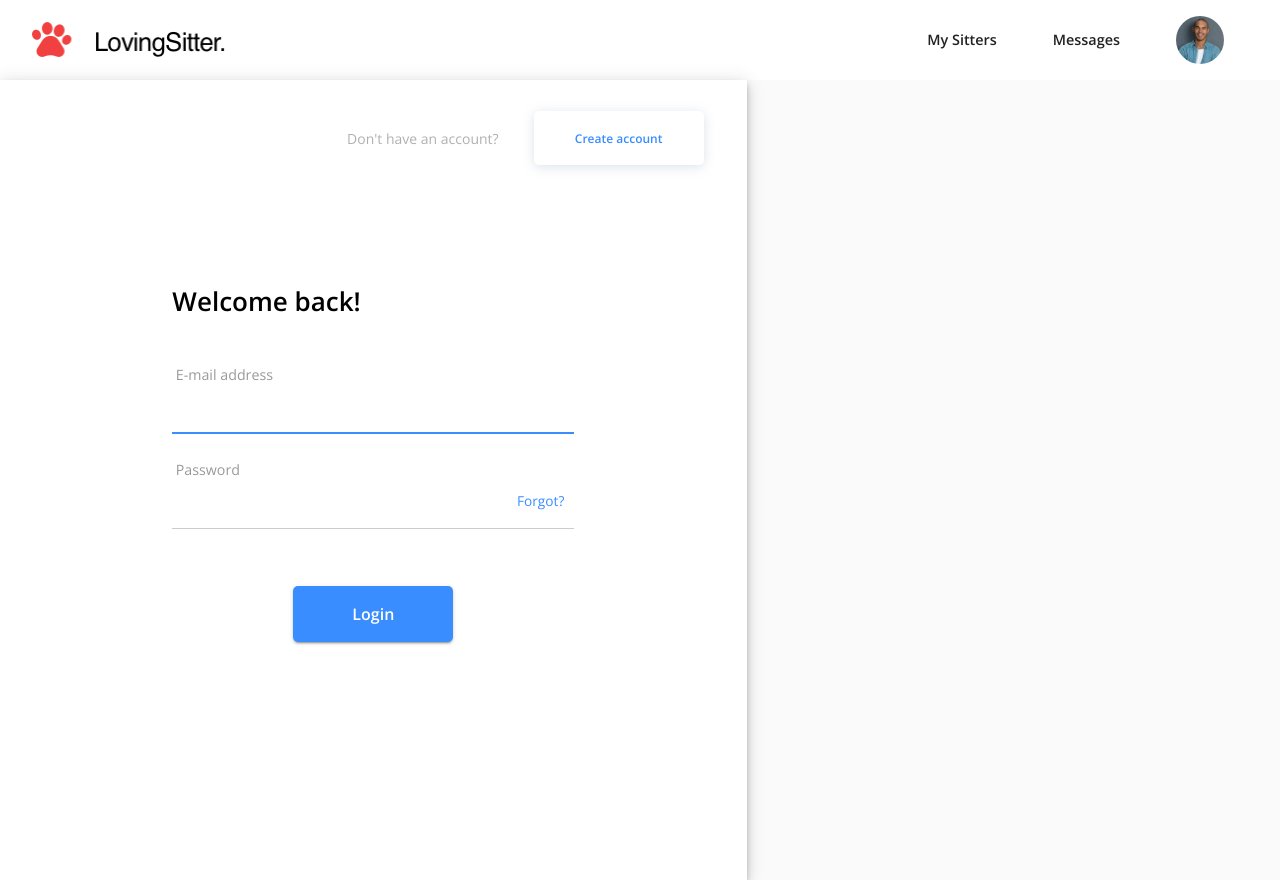
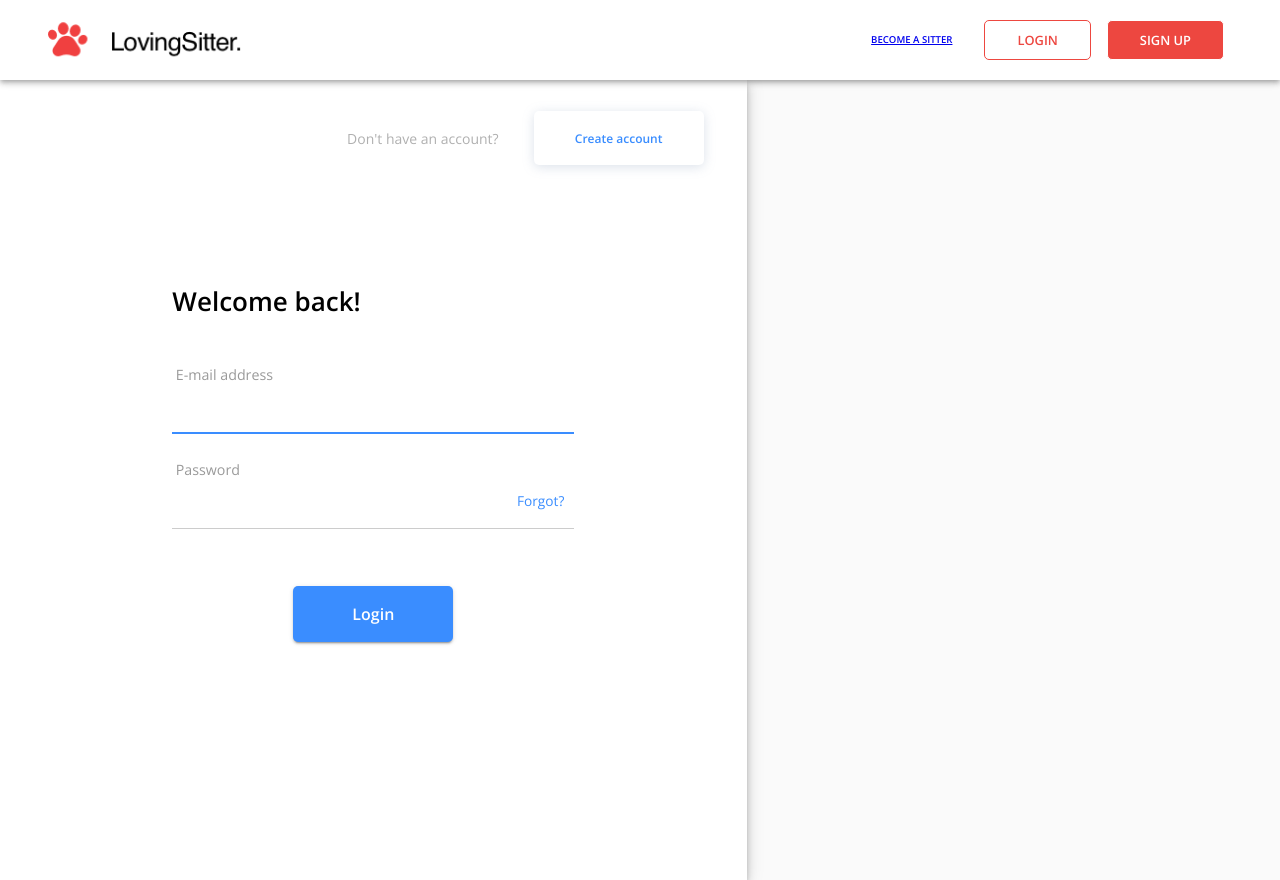
Before and after one commit to hatchways/team-callback-cats, a React (Create React App) app in the folder client/: page /login in a window 1280 px wide. Built offline with nearby package versions, Linux system fonts and the light colour scheme; no server answers.

Commit message:
Appbar fix and other links changes

```diff
--- a/client/src/components/Navigation/Navbar.tsx
+++ b/client/src/components/Navigation/Navbar.tsx
@@ -3,6 +3,7 @@
 import { useAuth } from '../../context/useAuthContext';
 import useStyles from './useStyles';
 import Logo from '../../Images/logo.png';
+import { AppBar, Toolbar, Grid } from '@material-ui/core';
 import PublicLinks from './PublicLinks';
 import MemberLinks from './MemberLinks';
 
@@ -17,10 +18,16 @@
   };
 
   return (
-    <nav className={classes.nav}>
-      <img src={Logo} className={classes.logo} onClick={handleClick} />
-      {loggedInUser ? <PublicLinks /> : <MemberLinks />}
-    </nav>
+    <AppBar className={classes.nav}>
+      <Toolbar>
+        <Grid justify="space-between" container>
+          <Grid item>
+            <img src={Logo} className={classes.logo} onClick={handleClick} />
+          </Grid>
+          <Grid item>{!loggedInUser ? <PublicLinks /> : <MemberLinks />}</Grid>
+        </Grid>
+      </Toolbar>
+    </AppBar>
   );
 };
 
--- a/client/src/components/Navigation/useStyles.ts
+++ b/client/src/components/Navigation/useStyles.ts
@@ -3,16 +3,19 @@
 const useStyles = makeStyles(() => ({
   nav: {
     backgroundColor: '#fff',
-    width: '100vw',
-    height: '10vh',
-    display: 'flex',
-    justifyContent: 'space-between',
-    alignItems: 'center',
-    padding: '0 1rem',
+    padding: '.5rem 1rem',
+    color: '#000',
+    position: 'relative',
+    '&:hover': {
+      fontWeight: 'bolder',
+    },
   },
   logo: {
     width: '200px',
-    marginLeft: '1rem',
+    position: 'absolute',
+    top: '50%',
+    left: '2rem',
+    transform: 'translateY(-50%)',
   },
   publicLinks: {
     display: 'flex',
```
